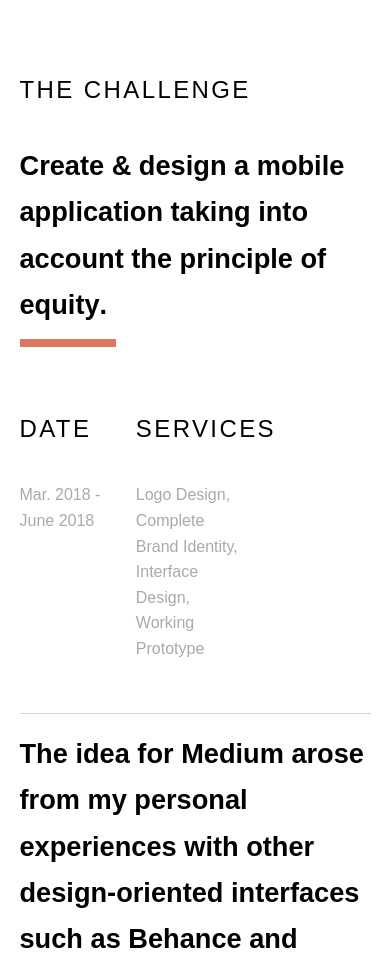
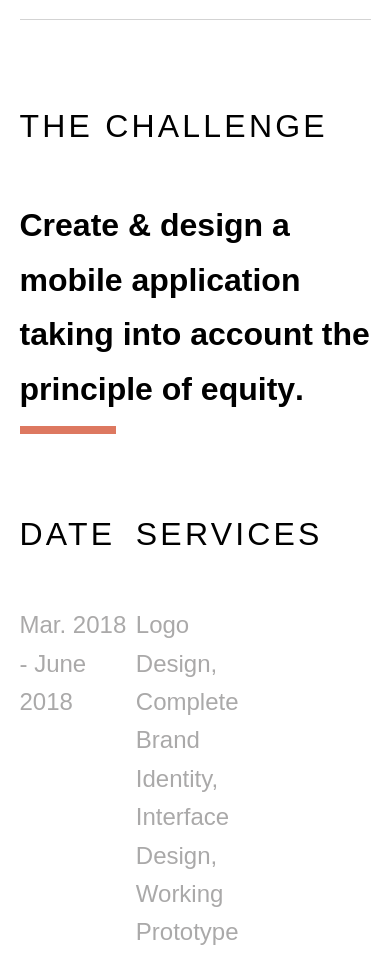
Before and after one commit to kaekae13/Portfolio, a plain HTML site: page projects/medium.html in a window 390 px wide. Shown: the part 973-1928 px from the top of the page. Drawn offline with nearby package versions, Linux system fonts and the light colour scheme.

Commit message:
Font Size
Adjust font size for mobile viewport.

```diff
--- a/css/style.css
+++ b/css/style.css
@@ -53,7 +53,7 @@ body {
 }
 
 .overview-content .column p {
-  font-size: 1em;
+  font-size: 1.5em;
 }
 
 /* general typography */
@@ -87,7 +87,7 @@ h1 {
 
 h2 {
   font-family:'Muli', sans-serif;
-  font-size: 1.7em;
+  font-size: 2em;
   font-weight:bold;
   line-height: 1.7em;
   margin-top: 0;
@@ -98,7 +98,7 @@ h2 {
 
 h3 {
   font-family:'Proxima Nova', sans-serif;
-  font-size: 1.5em;
+  font-size: 2em;
   font-weight: 700;
   line-height: 1.4em;
   letter-spacing: 0.2em;
@@ -117,7 +117,7 @@ h3 {
 h4 {
   font-family:'Proxima Nova', sans-serif;
   letter-spacing: 0.2em;
-  font-size: 1em;
+  font-size: 2em;
   color: #AAA9A9;
   font-size: 0.75em;
   display: block;
@@ -128,7 +128,7 @@ h4 {
 h5 {
   font-family: 'Robotothin', sans-serif;
   font-weight: lighter;
-  font-size: 1.5em;
+  font-size: 2em;
   letter-spacing: 0.1em;
 }
 
```
